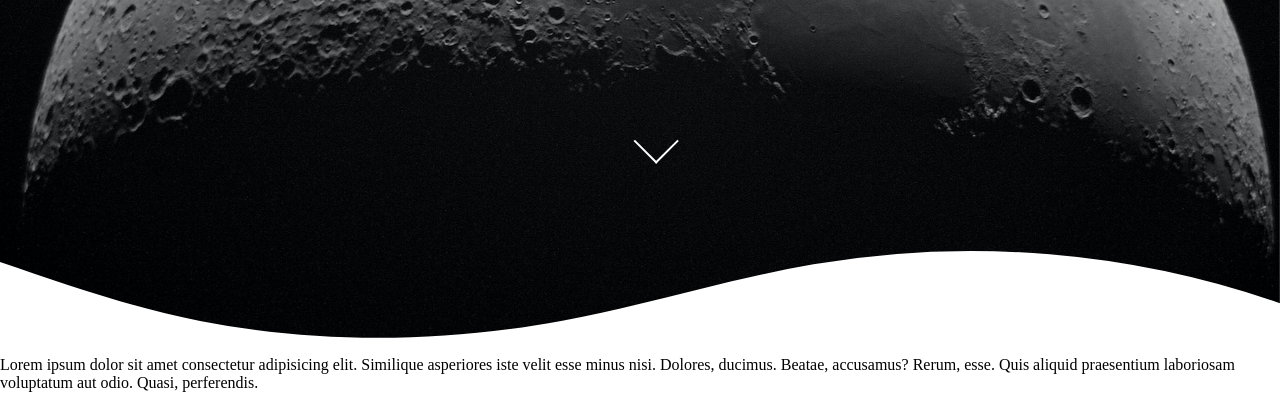
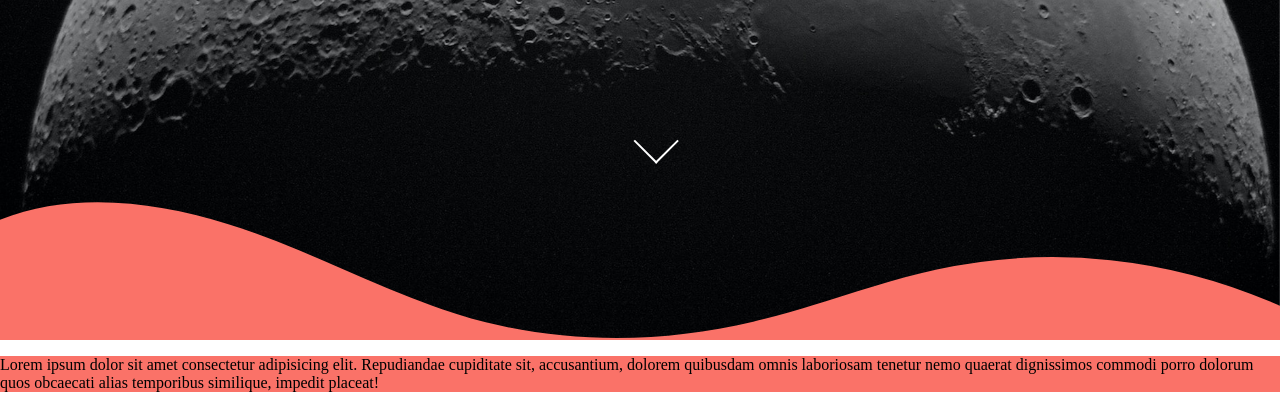
Before and after one commit to pioucraft/portfolio, a plain HTML site: page index.html in a window 1280 px wide. Shown: the part 460-868 px from the top of the page. Drawn offline with Linux system fonts and the light colour scheme.

Commit message:
add things

```diff
--- a/index.html
+++ b/index.html
@@ -15,11 +15,13 @@
             <div class="scroll-arrow"></div>
         </div>
     </div>
-    <div class="custom-shape-divider-bottom-1706273999">
+    <div class="custom-shape-divider-bottom-1706274157">
         <svg data-name="Layer 1" xmlns="http://www.w3.org/2000/svg" viewBox="0 0 1200 120" preserveAspectRatio="none">
             <path d="M321.39,56.44c58-10.79,114.16-30.13,172-41.86,82.39-16.72,168.19-17.73,250.45-.39C823.78,31,906.67,72,985.66,92.83c70.05,18.48,146.53,26.09,214.34,3V0H0V27.35A600.21,600.21,0,0,0,321.39,56.44Z" class="shape-fill"></path>
         </svg>
     </div>
-    <p>Lorem ipsum dolor sit amet consectetur adipisicing elit. Similique asperiores iste velit esse minus nisi. Dolores, ducimus. Beatae, accusamus? Rerum, esse. Quis aliquid praesentium laboriosam voluptatum aut odio. Quasi, perferendis.</p>
+    <div class="intro">
+        <p>Lorem ipsum dolor sit amet consectetur adipisicing elit. Repudiandae cupiditate sit, accusantium, dolorem quibusdam omnis laboriosam tenetur nemo quaerat dignissimos commodi porro dolorum quos obcaecati alias temporibus similique, impedit placeat!</p>
+    </div>
 </body>
 </html>
--- a/style.css
+++ b/style.css
@@ -44,7 +44,7 @@ body, html {
     cursor: pointer;
 }
 
-.custom-shape-divider-bottom-1706273999 {
+.custom-shape-divider-bottom-1706274157 {
     position: absolute;
     bottom: 0;
     left: 0;
@@ -54,13 +54,17 @@ body, html {
     transform: rotate(180deg);
 }
 
-.custom-shape-divider-bottom-1706273999 svg {
+.custom-shape-divider-bottom-1706274157 svg {
     position: relative;
     display: block;
-    width: calc(136% + 1.3px);
-    height: 161px;
+    width: calc(100% + 1.3px);
+    height: 150px;
 }
 
-.custom-shape-divider-bottom-1706273999 .shape-fill {
-    fill: #FFFFFF;
+.custom-shape-divider-bottom-1706274157 .shape-fill {
+    fill: #fa7268;
 }
+
+.intro {
+    background-color: #fa7268;
+}
```
